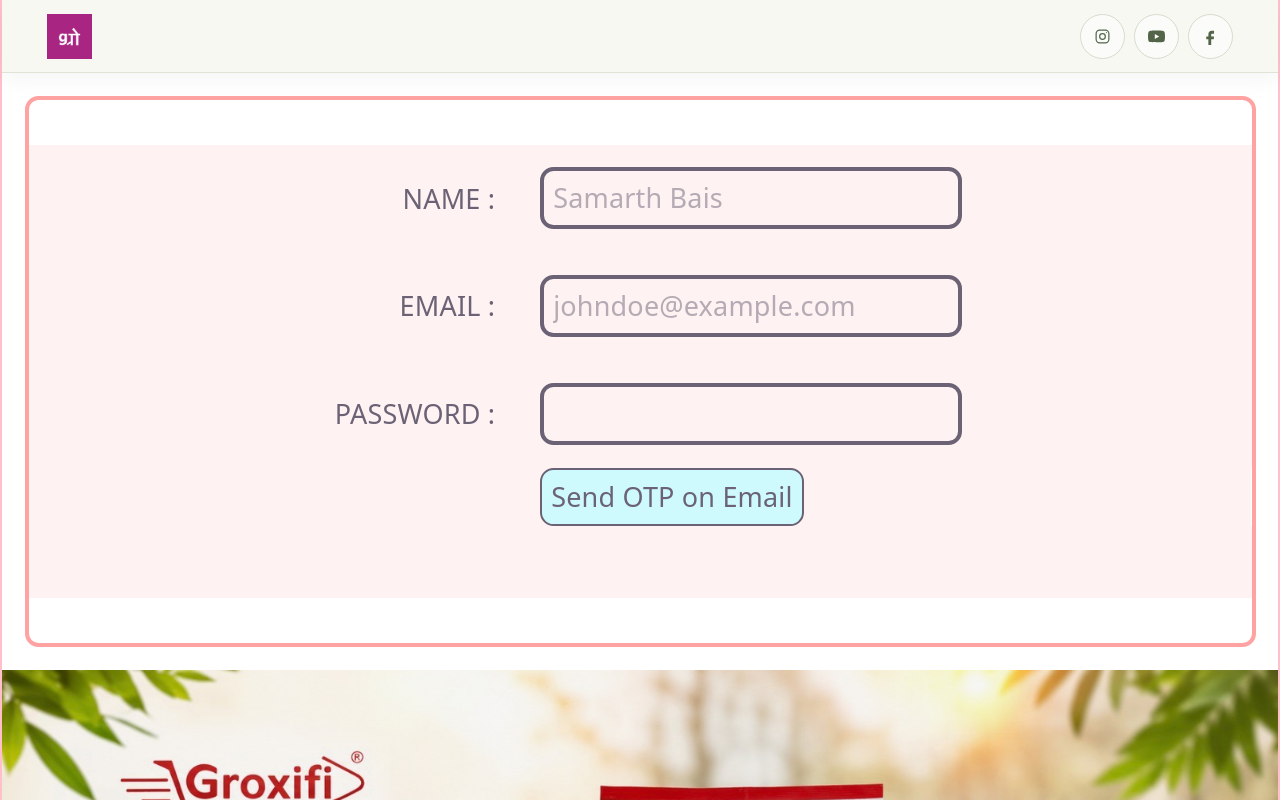
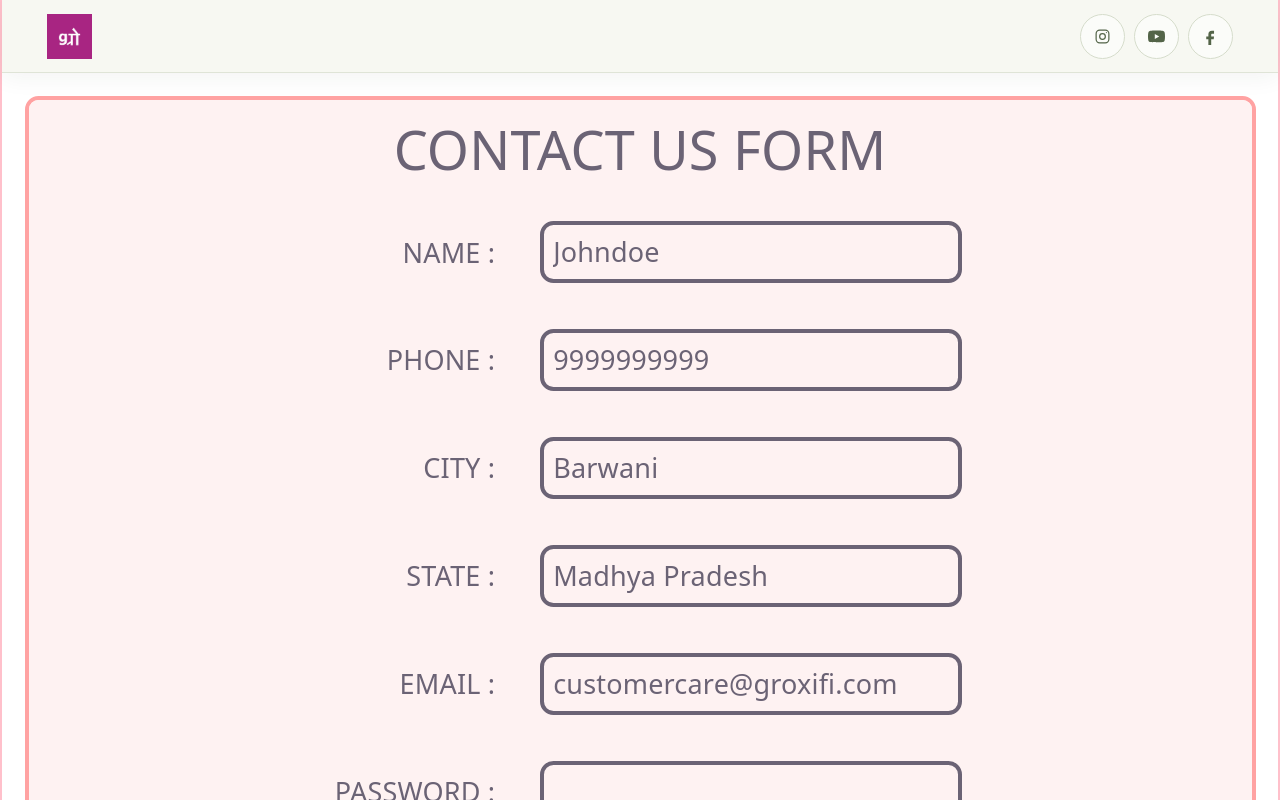
Before and after one commit to sb255/BRAND-WEBSITE, a React (Vite) app: page / in a window 1280 px wide. Shown: the top 800 px of the page. Built offline with nearby package versions, Linux system fonts and the light colour scheme.

Commit message:
SurveyForm updated

```diff
--- a/src/components/SurveyForm.tsx
+++ b/src/components/SurveyForm.tsx
@@ -11,7 +11,10 @@ import FormButtonClick from "../components/form-components/FormButtonClick"
 function SurveyForm(){
 
     const userSchema = z.object({
-        name: z.string().length(6, "The name should be ateat 6 chracters long"),
+        name: z.string().min(3, "Please enter a valid name"),
+        phone: z.number().min(999999999, "Please enter a valid number").max(10000000000, "Please enter a valid number"),
+        city: z.string().min(3, "Please enter a valid city name"),
+        state: z.string().min(2, "Please enter a valid state name"),
         email: z.string().trim().includes('@', "Please enter a valid email address"),
         password: z.string().min(8, "Password must be at least 8 characters"),
         otp: z.string().length(6, "Enter a valid OTP").regex(/^\d+$/, "OTP must contain only digits").optional()
@@ -35,6 +38,15 @@ function SurveyForm(){
         },
     } = useForm<FormFields>({
             resolver: zodResolver(userSchema),
+            defaultValues: {
+            name: "Johndoe",
+            city: "Barwani",
+            state: "Madhya Pradesh",
+            phone: 9999999999,
+            email: "customercare@groxifi.com",
+            password: "",
+            otp: "123456"
+            },
         });
 
     type FormFields = z.infer<typeof userSchema>;
@@ -76,7 +88,8 @@ function SurveyForm(){
     return(
         <>
             { !newForm ? (
-            <form onSubmit={handleSubmit(onSubmit)} className="border-red-300 border-4 flex justify-center mx-5 my-5 py-10 items-center rounded-xl overflow-hidden flex-col">
+            <form onSubmit={handleSubmit(onSubmit)} className="border-red-300 border-4 flex justify-center mx-5 my-5 items-center rounded-xl overflow-hidden flex-col">
+                <div className="bg-red-50 w-full justify-center items-center text-5xl px-5 py-5">CONTACT US FORM</div>
                 <FormField
                     label="NAME :"
                     error={errors.name?.message}
@@ -84,8 +97,37 @@ function SurveyForm(){
                     <input
                         className="flex justify-start mx-5 my-5 border-4 rounded-xl text-2xl px-2 py-2"
                         type="text"
-                        placeholder="Samarth Bais"
                         {...register("name")}
+                    />
+                </FormField>
+                <FormField
+                    label="PHONE :"
+                    error={errors.phone?.message}
+                >
+                    <input
+                        className="flex justify-start mx-5 my-5 border-4 rounded-xl text-2xl px-2 py-2"
+                        type="number"
+                        {...register("phone", { valueAsNumber: true})}
+                    />
+                </FormField>
+                <FormField
+                    label="CITY :"
+                    error={errors.city?.message}
+                >
+                    <input
+                        className="flex justify-start mx-5 my-5 border-4 rounded-xl text-2xl px-2 py-2"
+                        type="text"
+                        {...register("city")}
+                    />
+                </FormField>
+                <FormField
+                    label="STATE :"
+                    error={errors.state?.message}
+                >
+                    <input
+                        className="flex justify-start mx-5 my-5 border-4 rounded-xl text-2xl px-2 py-2"
+                        type="text"
+                        {...register("state")}
                     />
                 </FormField>
                 <FormField
@@ -95,7 +137,6 @@ function SurveyForm(){
                     <input
                         className="flex mx-5 my-5 border-4 rounded-xl text-2xl px-2 py-2"
                         type="email"
-                        placeholder="johndoe@example.com"
                         {...register("email")}
                     />
                 </FormField>
@@ -129,13 +170,6 @@ function SurveyForm(){
                                         </FormButtonClick>
                     )
                 }
-                <div>
-                    {status &&
-                        (
-                            <p style={{ color: "red" }}>THE FORM HAS BEEN SUCCESFULLY SUBMITTED BY THE USER</p>
-                        )
-                    }
-                </div>
             </form>) : <div className="flex flex-col py-40"><div className="flex justify-center items-center py-10"><Send color="#4B5563" size={200}/></div><div className="text-gray-600 text-4xl">FORM SUBMITTED SUCCESFULLY</div></div>}
         </>
     )
```
